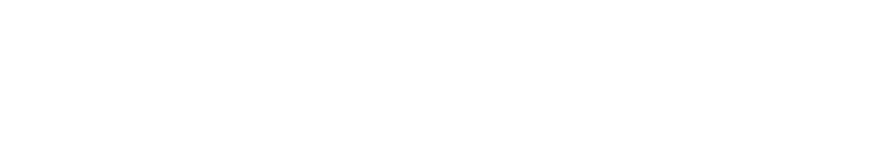
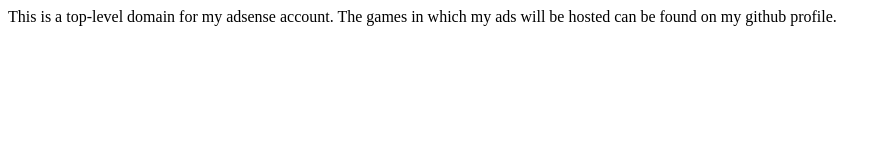
Before and after one commit to CookieClan4/CookieClan4.github.io, a plain HTML site: page index.html in a window 1280 px wide. Shown: the whole page, without its empty margins (0-891 px from the left). Drawn offline with Linux system fonts and the light colour scheme.

Commit message:
Update index.html

```diff
--- a/index.html
+++ b/index.html
@@ -6,6 +6,6 @@
     <script async src="https://pagead2.googlesyndication.com/pagead/js/adsbygoogle.js?client=ca-pub-9567401286782685"
       crossorigin="anonymous"></script>
 </head>
-<body>
+<body>This is a top-level domain for my adsense account. The games in which my ads will be hosted can be found on my github profile.
 </body>
 </html>
```
